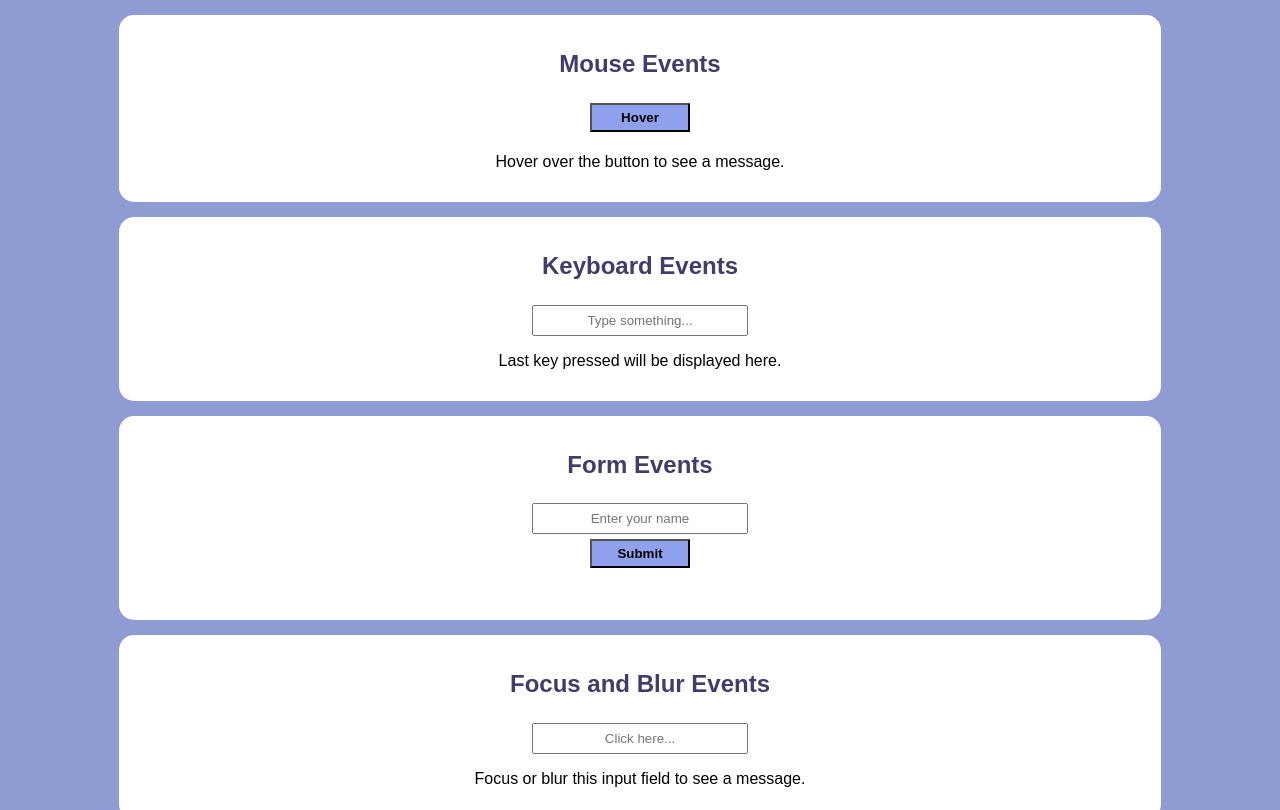
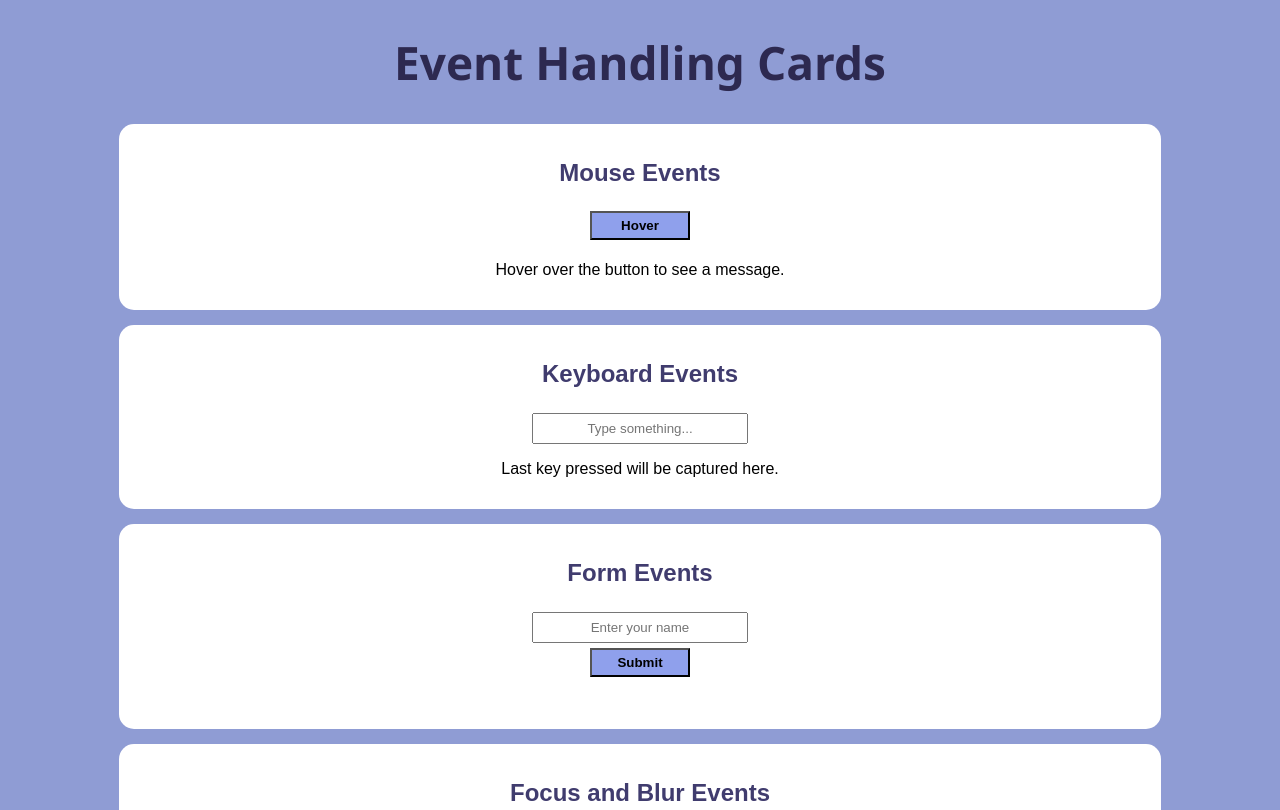
Before and after one commit to benjaminkle/js-events, a plain HTML site: page index.html in a window 1280 px wide. Shown: the top 810 px of the page. Drawn offline with Linux system fonts and the light colour scheme.

Commit message:
Update index.html

```diff
--- a/index.html
+++ b/index.html
@@ -8,6 +8,7 @@
     <script defer src="script.js"></script>
   </head>
   <body>
+    <h1>Event Handling Cards</h1>
     <!--Mouse Events Sections-->
     <section class="event-section">
       <h2>Mouse Events</h2>
@@ -18,7 +19,7 @@
     <section class="event-section">
       <h2>Keyboard Events</h2>
       <input type="text" id="keyInput" placeholder="Type something..." />
-      <p id="keyMsg">Last key pressed will be displayed here.</p>
+      <p id="keyMsg">Last key pressed will be captured here.</p>
     </section>
     <!--Form Events Section-->
     <section class="event-section">
```
